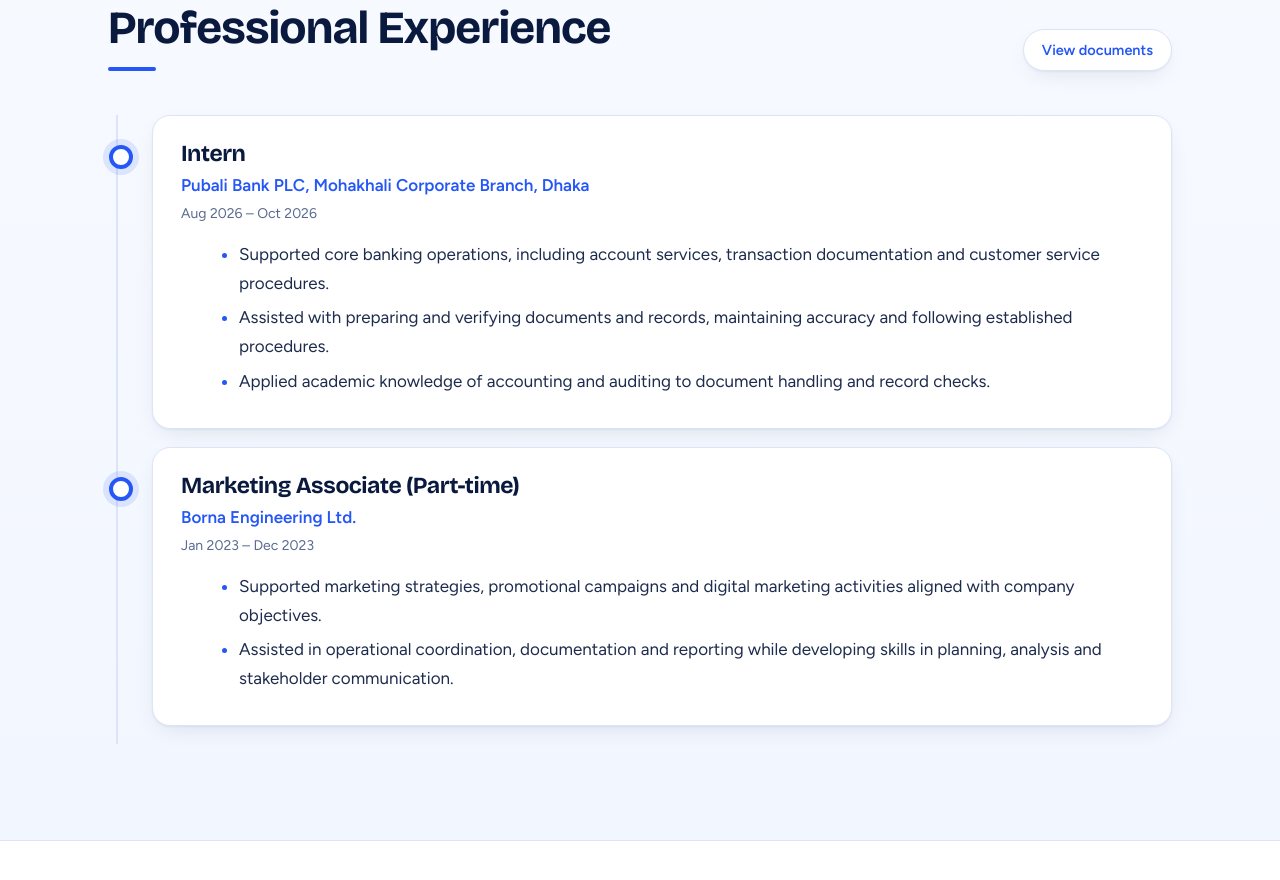
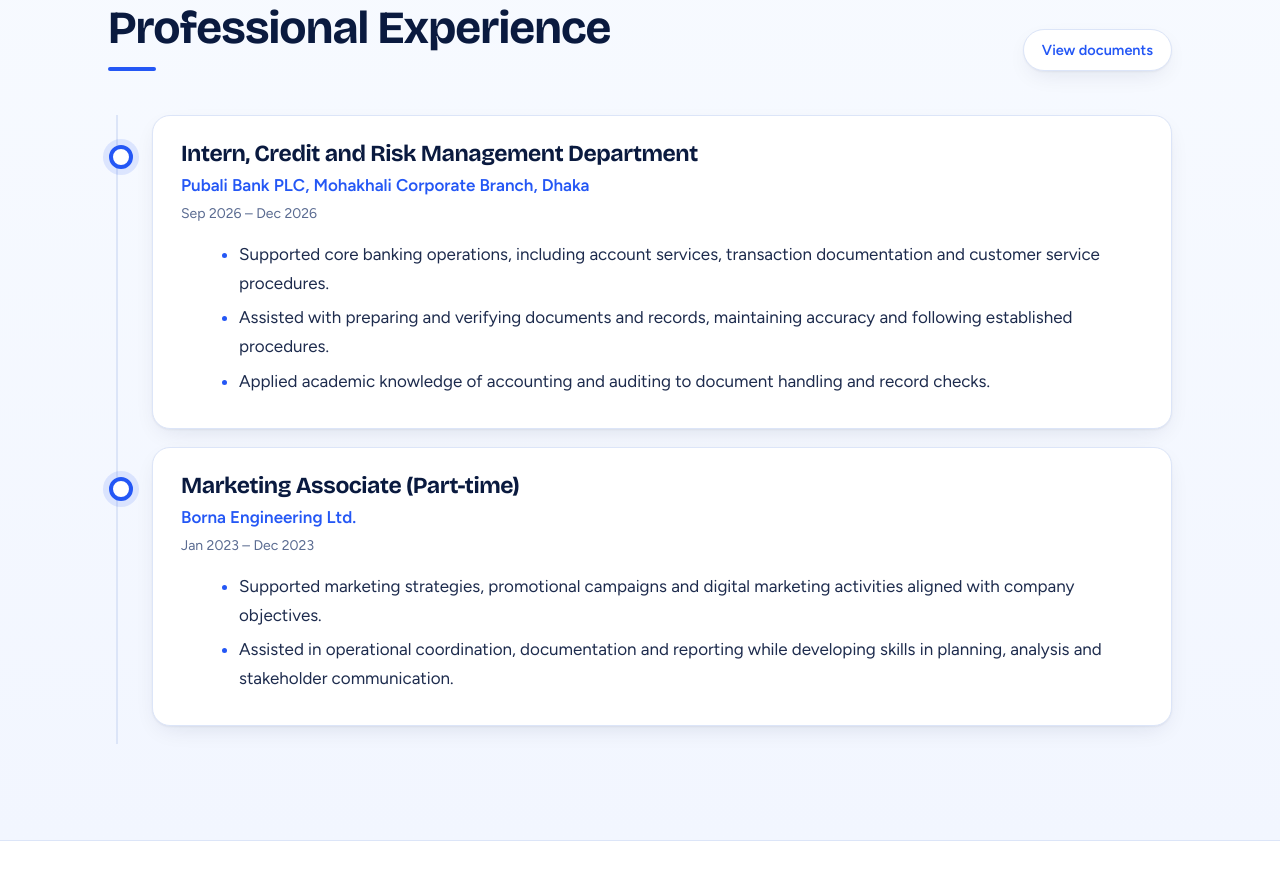
Before and after one commit to ImtiyazUddinBhuyain/profile, a plain HTML site: page index.html in a window 1280 px wide. Shown: the part 1396-2276 px from the top of the page. Drawn offline with nearby package versions, Linux system fonts and the light colour scheme.

```diff
--- a/index.html
+++ b/index.html
@@ -125,7 +125,7 @@ footer{background:#071330;color:#8FA5D6;text-align:center;font-size:14px;padding
 <section id="experience"><div class="wrap">
 <div class="head"><h2>Professional Experience</h2><a class="docs" href="https://drive.google.com/drive/folders/1pxSjqP186OTGfTiMOKWmOI3ezvQYsdGZ?usp=sharing" target="_blank" rel="noopener">View documents</a></div>
 <ul class="tl">
-<li><div class="tl-card"><h3>Intern</h3><div class="org">Pubali Bank PLC, Mohakhali Corporate Branch, Dhaka</div><div class="when">Aug 2026 – Oct 2026</div>
+<li><div class="tl-card"><h3>Intern, Credit and Risk Management Department</h3><div class="org">Pubali Bank PLC, Mohakhali Corporate Branch, Dhaka</div><div class="when">Sep 2026 – Dec 2026</div>
 <ul><li>Supported core banking operations, including account services, transaction documentation and customer service procedures.</li><li>Assisted with preparing and verifying documents and records, maintaining accuracy and following established procedures.</li><li>Applied academic knowledge of accounting and auditing to document handling and record checks.</li></ul></div></li>
 <li><div class="tl-card"><h3>Marketing Associate (Part-time)</h3><div class="org">Borna Engineering Ltd.</div><div class="when">Jan 2023 – Dec 2023</div>
 <ul><li>Supported marketing strategies, promotional campaigns and digital marketing activities aligned with company objectives.</li><li>Assisted in operational coordination, documentation and reporting while developing skills in planning, analysis and stakeholder communication.</li></ul></div></li>
```
